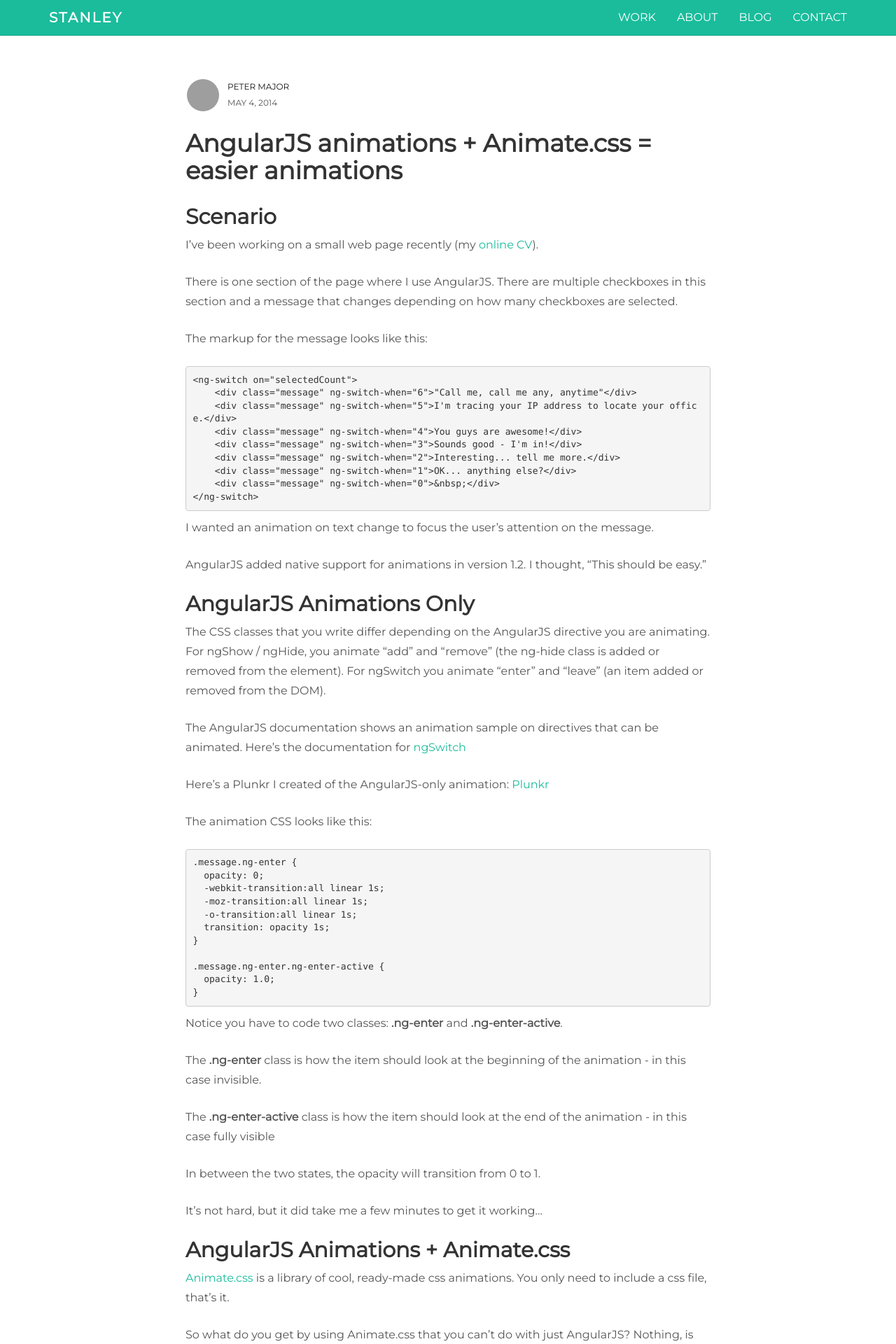
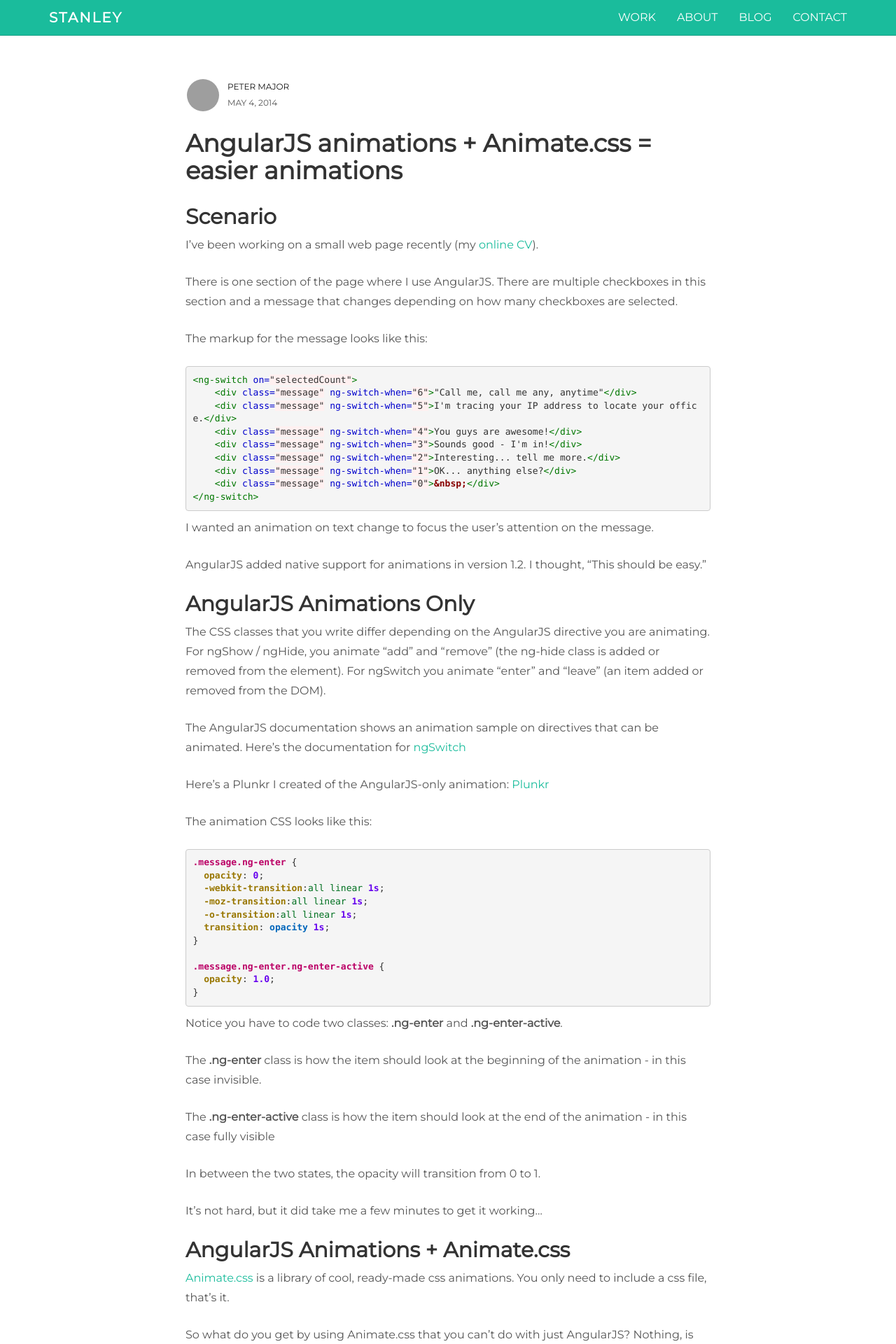
Before and after one commit to petermajor/petermajor.github.io, a Jekyll site: the page built from _posts/2014-05-04-angularjs-animations-animate-css-easier-animations.md, in a window 1280 px wide. Shown: the top 1920 px of the page at 70% size. Built offline with Jekyll 4.4.1, drawn with Linux system fonts in a browser that asks for light colours; nearby versions of some CDN libraries; some of the changed text lies outside the part shown; grey boxes are pictures that could not be loaded.

Commit message:
Style code blocks

```diff
--- a/_layouts/default.html
+++ b/_layouts/default.html
@@ -12,6 +12,7 @@
 		<link href="assets/css/bootstrap.css" rel="stylesheet">
 		<!-- Custom styles for this template -->
 		<link href="assets/css/main.css" rel="stylesheet">
+		<link href="assets/css/pygments.css" rel="stylesheet">
 		<link href='//fonts.googleapis.com/css?family=Montserrat' rel='stylesheet' type='text/css'>
 		<script src="//code.jquery.com/jquery-1.10.2.min.js"></script>
 		<!-- HTML5 shim and Respond.js IE8 support of HTML5 elements and media queries -->
--- a/_posts/2014-05-04-angularjs-animations-animate-css-easier-animations.md
+++ b/_posts/2014-05-04-angularjs-animations-animate-css-easier-animations.md
@@ -83,12 +83,14 @@
 
 The animation CSS looks like this:
 
-<pre class="lang:css decode:true">.message.ng-enter {
+{% highlight css %}
+.message.ng-enter {
     -webkit-animation: fadeIn 1s;
     -moz-animation: fadeIn 1s;
     -ms-animation: fadeIn 1s;
     animation: fadeIn 1s;
-}</pre>
+}
+{% endhighlight %}
 
 Firstly, I can just name a animation by name, I don't have to know what properties I want to animate. The Animate.css library has some pretty complex animations to... I wouldn't want to spend my time writing those!
 
--- /dev/null
+++ b/assets/css/pygments.css
@@ -0,0 +1,61 @@
+.highlight  { background: #ffffff; }
+.highlight .c { color: #888888 } /* Comment */
+.highlight .err { color: #FF0000; background-color: #FFAAAA } /* Error */
+.highlight .k { color: #008800; font-weight: bold } /* Keyword */
+.highlight .o { color: #333333 } /* Operator */
+.highlight .cm { color: #888888 } /* Comment.Multiline */
+.highlight .cp { color: #557799 } /* Comment.Preproc */
+.highlight .c1 { color: #888888 } /* Comment.Single */
+.highlight .cs { color: #cc0000; font-weight: bold } /* Comment.Special */
+.highlight .gd { color: #A00000 } /* Generic.Deleted */
+.highlight .ge { font-style: italic } /* Generic.Emph */
+.highlight .gr { color: #FF0000 } /* Generic.Error */
+.highlight .gh { color: #000080; font-weight: bold } /* Generic.Heading */
+.highlight .gi { color: #00A000 } /* Generic.Inserted */
+.highlight .go { color: #888888 } /* Generic.Output */
+.highlight .gp { color: #c65d09; font-weight: bold } /* Generic.Prompt */
+.highlight .gs { font-weight: bold } /* Generic.Strong */
+.highlight .gu { color: #800080; font-weight: bold } /* Generic.Subheading */
+.highlight .gt { color: #0044DD } /* Generic.Traceback */
+.highlight .kc { color: #008800; font-weight: bold } /* Keyword.Constant */
+.highlight .kd { color: #008800; font-weight: bold } /* Keyword.Declaration */
+.highlight .kn { color: #008800; font-weight: bold } /* Keyword.Namespace */
+.highlight .kp { color: #003388; font-weight: bold } /* Keyword.Pseudo */
+.highlight .kr { color: #008800; font-weight: bold } /* Keyword.Reserved */
+.highlight .kt { color: #333399; font-weight: bold } /* Keyword.Type */
+.highlight .m { color: #6600EE; font-weight: bold } /* Literal.Number */
+.highlight .s { background-color: #fff0f0 } /* Literal.String */
+.highlight .na { color: #0000CC } /* Name.Attribute */
+.highlight .nb { color: #007020 } /* Name.Builtin */
+.highlight .nc { color: #BB0066; font-weight: bold } /* Name.Class */
+.highlight .no { color: #003366; font-weight: bold } /* Name.Constant */
+.highlight .nd { color: #555555; font-weight: bold } /* Name.Decorator */
+.highlight .ni { color: #880000; font-weight: bold } /* Name.Entity */
+.highlight .ne { color: #FF0000; font-weight: bold } /* Name.Exception */
+.highlight .nf { color: #0066BB; font-weight: bold } /* Name.Function */
+.highlight .nl { color: #997700; font-weight: bold } /* Name.Label */
+.highlight .nn { color: #0e84b5; font-weight: bold } /* Name.Namespace */
+.highlight .nt { color: #007700 } /* Name.Tag */
+.highlight .nv { color: #996633 } /* Name.Variable */
+.highlight .ow { color: #000000; font-weight: bold } /* Operator.Word */
+.highlight .w { color: #bbbbbb } /* Text.Whitespace */
+.highlight .mf { color: #6600EE; font-weight: bold } /* Literal.Number.Float */
+.highlight .mh { color: #005588; font-weight: bold } /* Literal.Number.Hex */
+.highlight .mi { color: #0000DD; font-weight: bold } /* Literal.Number.Integer */
+.highlight .mo { color: #4400EE; font-weight: bold } /* Literal.Number.Oct */
+.highlight .sb { background-color: #fff0f0 } /* Literal.String.Backtick */
+.highlight .sc { color: #0044DD } /* Literal.String.Char */
+.highlight .sd { color: #DD4422 } /* Literal.String.Doc */
+.highlight .s2 { background-color: #fff0f0 } /* Literal.String.Double */
+.highlight .se { color: #666666; font-weight: bold; background-color: #fff0f0 } /* Literal.String.Escape */
+.highlight .sh { background-color: #fff0f0 } /* Literal.String.Heredoc */
+.highlight .si { background-color: #eeeeee } /* Literal.String.Interpol */
+.highlight .sx { color: #DD2200; background-color: #fff0f0 } /* Literal.String.Other */
+.highlight .sr { color: #000000; background-color: #fff0ff } /* Literal.String.Regex */
+.highlight .s1 { background-color: #fff0f0 } /* Literal.String.Single */
+.highlight .ss { color: #AA6600 } /* Literal.String.Symbol */
+.highlight .bp { color: #007020 } /* Name.Builtin.Pseudo */
+.highlight .vc { color: #336699 } /* Name.Variable.Class */
+.highlight .vg { color: #dd7700; font-weight: bold } /* Name.Variable.Global */
+.highlight .vi { color: #3333BB } /* Name.Variable.Instance */
+.highlight .il { color: #0000DD; font-weight: bold } /* Literal.Number.Integer.Long */
```
